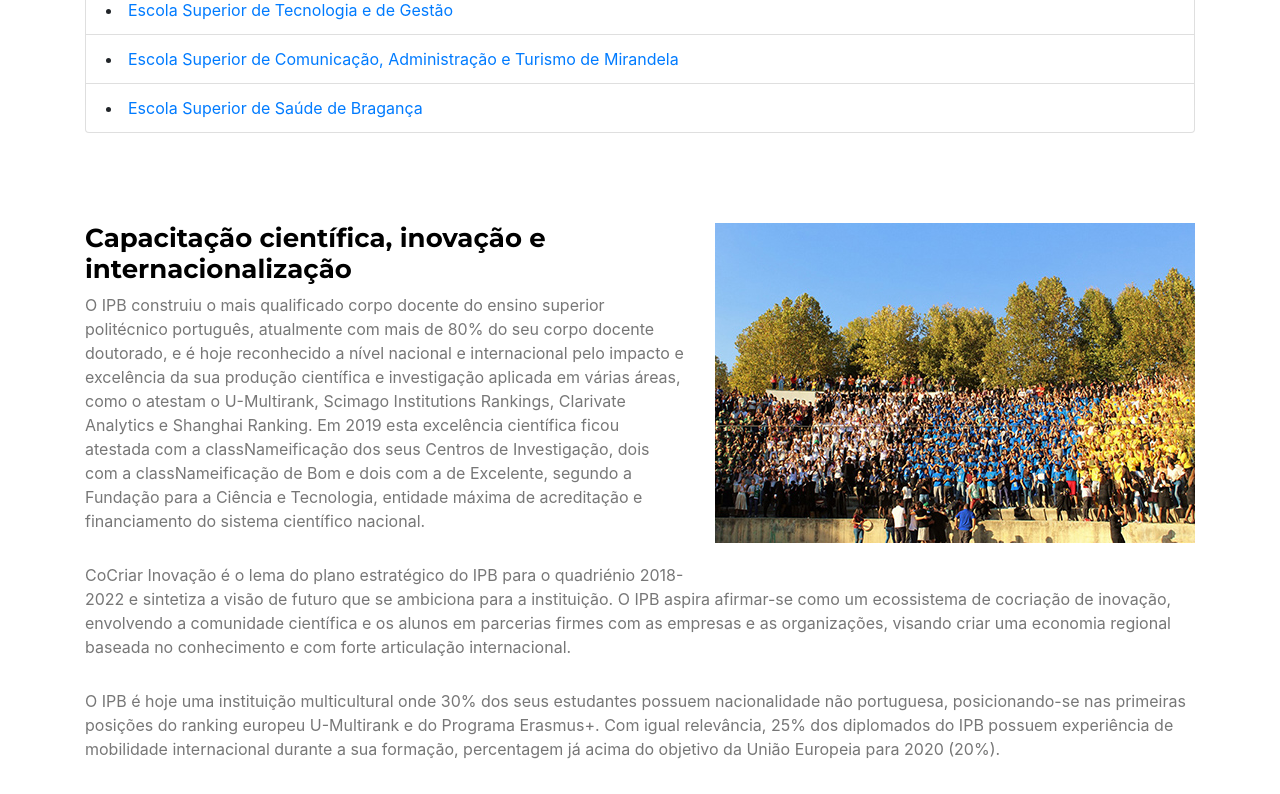
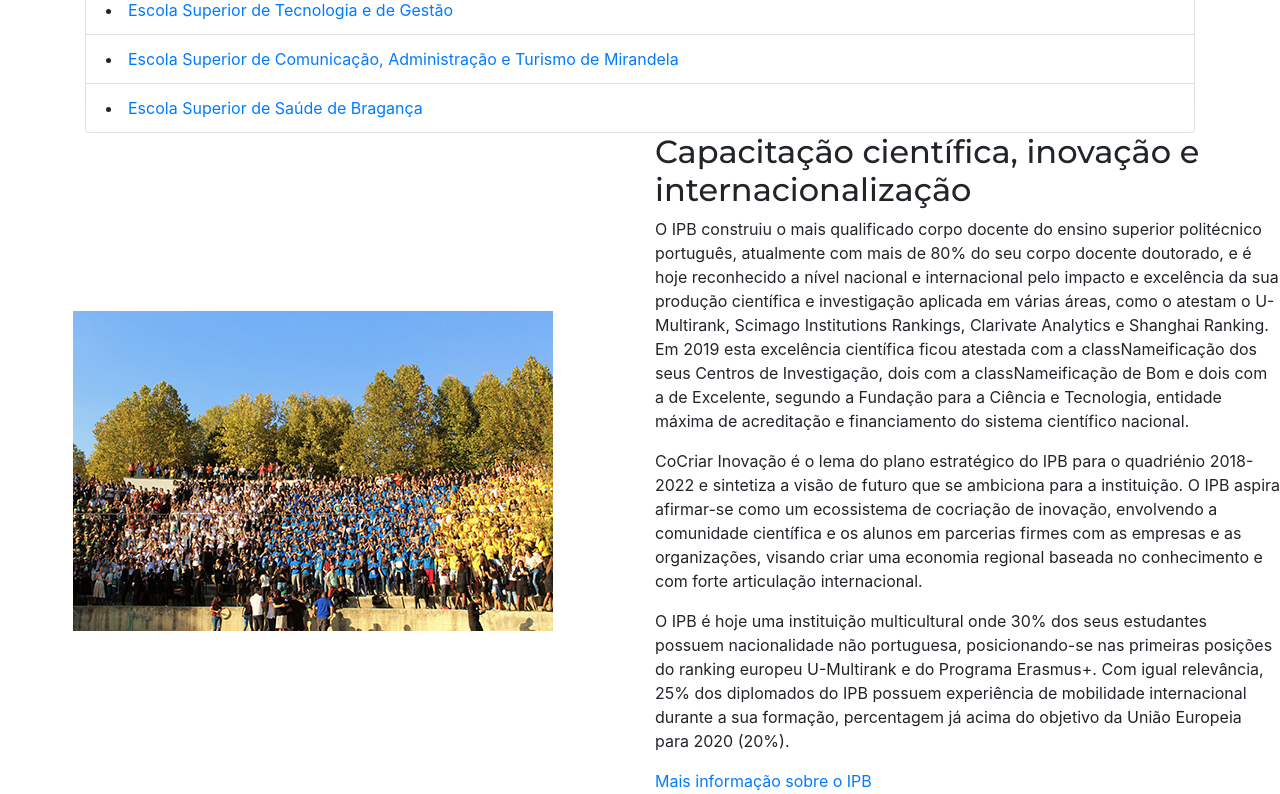
Before and after one commit to a37547/Mentoring-Academy---front-end, a React (Create React App) app: page /boasvindas in a window 1280 px wide. Shown: the part 3960-4754 px from the top of the page. Built offline with nearby package versions, Linux system fonts and the light colour scheme.

Commit message:
capacitacao component from boas vindas page is now implemented with react-bootstrap

```diff
--- a/src/components/boas-vindas/boas-vindas-capacitacao/boas-vindas-capacitacao.css
+++ /dev/null
@@ -1,25 +0,0 @@
-#capacitacao {
-  overflow: hidden;
-}
-
-#capacitacao .features-row {
-  padding: 60px 0 30px 0;
-}
-
-#capacitacao p {
-  line-height: 24px;
-  color: #777;
-  margin-bottom: 30px;
-}
-
-#capacitacao .advanced-feature-img-right {
-  max-width: 100%;
-  float: right;
-  padding: 0 0 30px 30px;
-}
-
-#capacitacao h2 {
-  font-size: 26px;
-  font-weight: 700;
-  color: #000;
-}
--- a/src/components/boas-vindas/boas-vindas-capacitacao/boas-vindas-capacitacao.jsx
+++ b/src/components/boas-vindas/boas-vindas-capacitacao/boas-vindas-capacitacao.jsx
@@ -1,57 +1,44 @@
 import React from "react";
 import novos_alunos from "../../../assets/novos_alunos.jpg";
+import { Row, Col, Image } from "react-bootstrap";
 
 const Capacitacao = () => {
   return (
-    <section id="capacitacao">
-      <div className="features-row">
-        <div className="container">
-          <div className="row">
-            <div className="col-12">
-              <div
-                className="wow fadeInLeft"
-                //style="visibility: hidden; animation-name: none;"
-              >
-                <p></p>
-                <img
-                  className="advanced-feature-img-right wow fadeInRight"
-                  src={novos_alunos}
-                  alt=""
-                  //style="visibility: hidden; animation-name: none;"
-                />
-                <p></p>
+    <Row className="d-flex align-items-center">
+      <Col sm={12} md={6} className="d-flex justify-content-center">
+        <Image fluid src={novos_alunos} alt="" />
+      </Col>
+      <Col sm={12} md={6}>
         <h2>Capacitação científica, inovação e internacionalização</h2>
         <p>
-                  O IPB construiu o mais qualificado corpo docente do ensino
-                  superior politécnico português, atualmente com mais de 80% do
-                  seu corpo docente doutorado, e é hoje reconhecido a nível
-                  nacional e internacional pelo impacto e excelência da sua
-                  produção científica e investigação aplicada em várias áreas,
-                  como o atestam o U-Multirank, Scimago Institutions Rankings,
-                  Clarivate Analytics e Shanghai Ranking. Em 2019 esta
-                  excelência científica ficou atestada com a classNameificação
-                  dos seus Centros de Investigação, dois com a classNameificação
-                  de Bom e dois com a de Excelente, segundo a Fundação para a
-                  Ciência e Tecnologia, entidade máxima de acreditação e
-                  financiamento do sistema científico nacional.
+          O IPB construiu o mais qualificado corpo docente do ensino superior
+          politécnico português, atualmente com mais de 80% do seu corpo docente
+          doutorado, e é hoje reconhecido a nível nacional e internacional pelo
+          impacto e excelência da sua produção científica e investigação
+          aplicada em várias áreas, como o atestam o U-Multirank, Scimago
+          Institutions Rankings, Clarivate Analytics e Shanghai Ranking. Em 2019
+          esta excelência científica ficou atestada com a classNameificação dos
+          seus Centros de Investigação, dois com a classNameificação de Bom e
+          dois com a de Excelente, segundo a Fundação para a Ciência e
+          Tecnologia, entidade máxima de acreditação e financiamento do sistema
+          científico nacional.
         </p>
         <p>
           CoCriar Inovação é o lema do plano estratégico do IPB para o
-                  quadriénio 2018-2022 e sintetiza a visão de futuro que se
-                  ambiciona para a instituição. O IPB aspira afirmar-se como um
-                  ecossistema de cocriação de inovação, envolvendo a comunidade
-                  científica e os alunos em parcerias firmes com as empresas e
-                  as organizações, visando criar uma economia regional baseada
-                  no conhecimento e com forte articulação internacional.
+          quadriénio 2018-2022 e sintetiza a visão de futuro que se ambiciona
+          para a instituição. O IPB aspira afirmar-se como um ecossistema de
+          cocriação de inovação, envolvendo a comunidade científica e os alunos
+          em parcerias firmes com as empresas e as organizações, visando criar
+          uma economia regional baseada no conhecimento e com forte articulação
+          internacional.
         </p>
         <p>
           O IPB é hoje uma instituição multicultural onde 30% dos seus
-                  estudantes possuem nacionalidade não portuguesa,
-                  posicionando-se nas primeiras posições do ranking europeu
-                  U-Multirank e do Programa Erasmus+. Com igual relevância, 25%
-                  dos diplomados do IPB possuem experiência de mobilidade
-                  internacional durante a sua formação, percentagem já acima do
-                  objetivo da União Europeia para 2020 (20%).
+          estudantes possuem nacionalidade não portuguesa, posicionando-se nas
+          primeiras posições do ranking europeu U-Multirank e do Programa
+          Erasmus+. Com igual relevância, 25% dos diplomados do IPB possuem
+          experiência de mobilidade internacional durante a sua formação,
+          percentagem já acima do objetivo da União Europeia para 2020 (20%).
         </p>
         <p>
           <a
@@ -63,12 +50,8 @@ const Capacitacao = () => {
             Mais informação sobre o IPB
           </a>
         </p>
-              </div>
-            </div>
-          </div>
-        </div>
-      </div>
-    </section>
+      </Col>
+    </Row>
   );
 };
 
--- a/src/components/boas-vindas/boas-vindas.jsx
+++ b/src/components/boas-vindas/boas-vindas.jsx
@@ -6,7 +6,6 @@ import "./boas-vindas-indice/boas-vindas-indice.css";
 import OIPB from "./boas-vindas-oipb/boas-vindas-oipb";
 import Faq from "./boas-vindas-faq/boas-vindas-faq";
 import Capacitacao from "./boas-vindas-capacitacao/boas-vindas-capacitacao";
-import "./boas-vindas-capacitacao/boas-vindas-capacitacao.css";
 import Braganca from "./boas-vindas-braganca/boas-vindas-braganca";
 import "./boas-vindas-braganca/boas-vindas-braganca.css";
 import ComoChegar from "./boas-vindas-comochegar/boas-vindas-comochegar";
```
Lines whose indentation alone changed are shown as unchanged.
